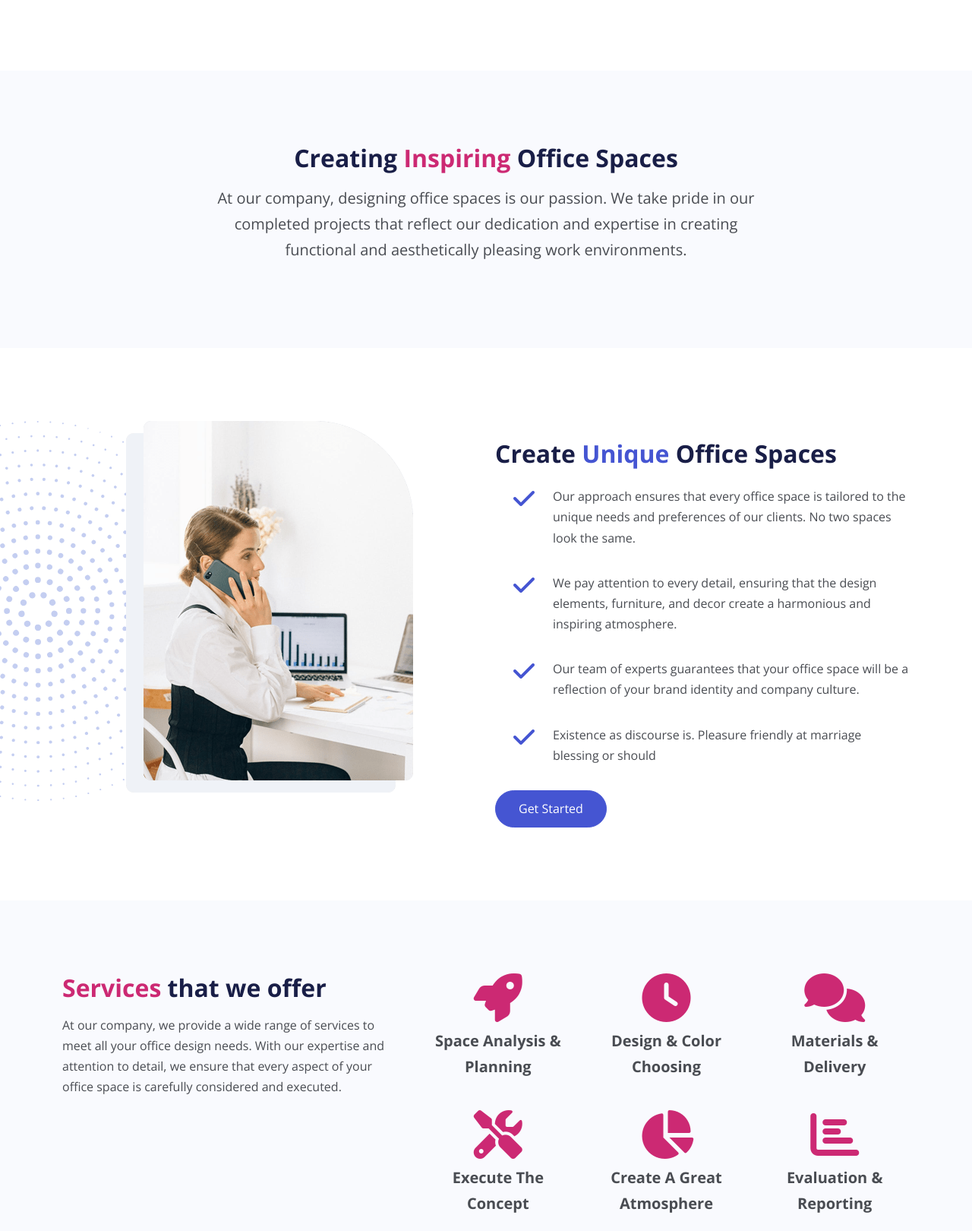
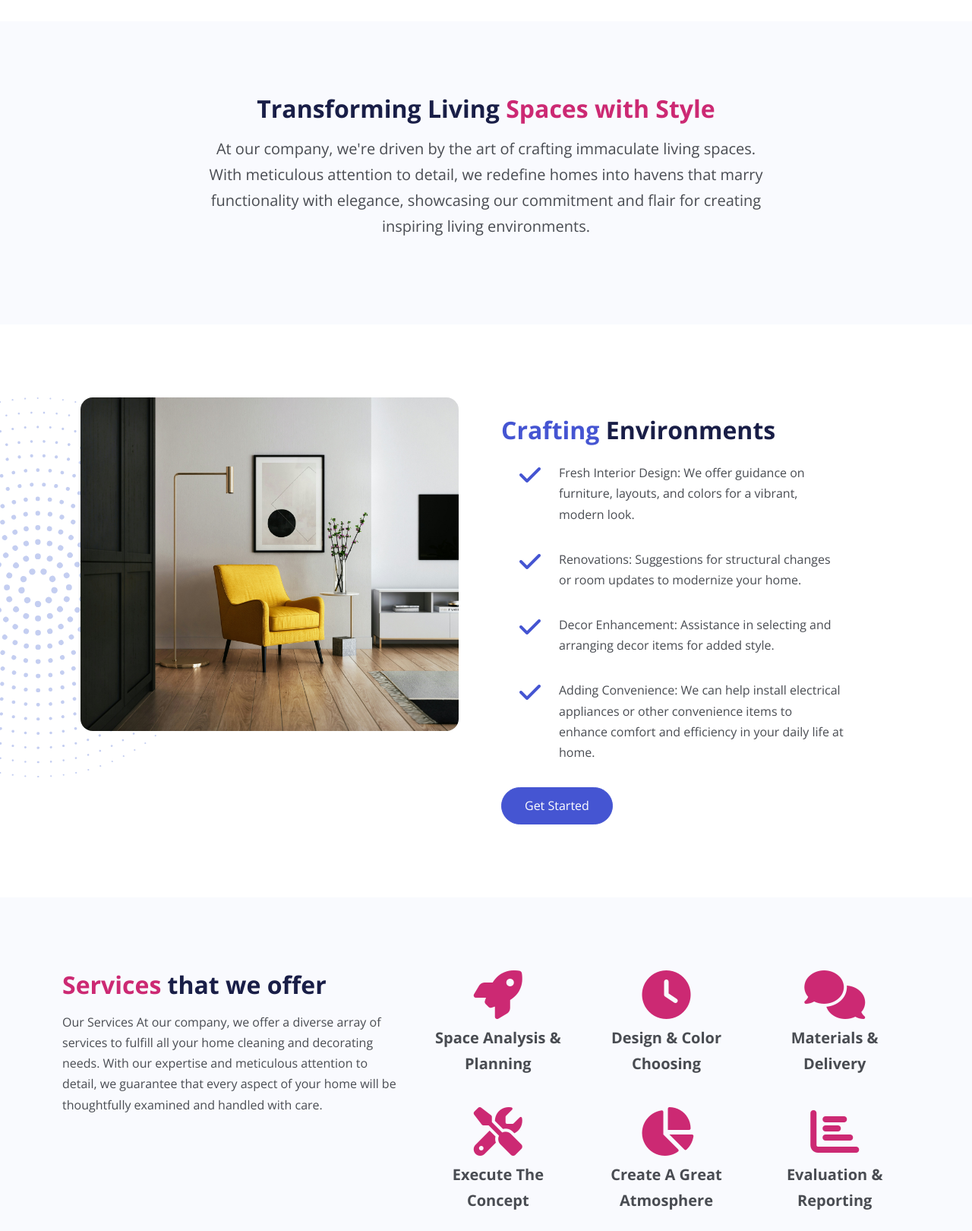
Before and after one commit to ChairatJay/Clean-Master-website, a website: page index.html in a window 1280 px wide. Shown: the part 990-2610 px from the top of the page at 76% size. Drawn offline with nearby package versions, Linux system fonts and the light colour scheme.

Commit message:
Second commit
Second commit add About in Nav
change header img change detail-1 and services

```diff
--- a/index.html
+++ b/index.html
@@ -14,13 +14,13 @@
     <link rel="stylesheet" href="css/bootstrap.css" />
     <link rel="stylesheet" href="css/styles.css" />
     <link rel="icon" href="images/favicon.png" />
-    <title>Yavin Office Design</title>
+    <title>Clean Master</title>
   </head>
   <body>
     <nav class="navbar navbar-expand-lg sticky-top navbar-light">
       <div class="container">
         <a class="navbar-brand" href="#">
-          <img src="images/logo.svg" alt="" width="124" />
+        <h1 class="my-auto text-primary">Clean Master</h1>
         </a>
         <button
           class="navbar-toggler"
@@ -34,9 +34,12 @@
           <span class="navbar-toggler-icon"></span>
         </button>
         <div class="collapse navbar-collapse" id="navbarNavDropdown">
-          <ul class="navbar-nav ms-auto">
+          <ul class="navbar-nav ms-auto ">
             <li class="nav-item">
               <a class="nav-link" aria-current="page" href="#">Home</a>
+            </li>
+            <li class="nav-item">
+              <a class="nav-link" href="#">About</a>
             </li>
             <li class="nav-item">
               <a class="nav-link" href="#details">Details</a>
@@ -74,25 +77,24 @@
       <div class="container position-relative z-3">
         <div class="row">
           <div class="col-lg-6">
-            <div class="mt-6">
+            <div class="mt-3 mb-5">
               <h1 class="xl-text">
-                The <span class="text-primary">Perfect</span> Office Space
+                The <span class="text-primary">Perfect</span> Cleanning
               </h1>
               <p class="lead mb-4">
-                We specialize in transforming office spaces into inspiring and
-                functional environments. Let us bring your vision to life.
+                Welcome to our cleaning company, where cleanliness meets excellence. With meticulous attention to detail, we turn every space into a sanctuary of hygiene and freshness, tailored to your needs and satisfaction.
               </p>
               <a href="#introduction" class="btn btn-primary btn-lg m-2">
                 More Details
               </a>
-              <a href="#contact" class="btn btn-outline-secondary btn-lg m-2">
+              <a href="#contact" class="btn btn-outline-secondary btn-lg m-2 mb-2">
                 Contact Us
               </a>
             </div>
           </div>
           <div class="col-lg-6">
             <div class="image-container">
-              <img src="images/header.png" alt="" class="img-fluid" />
+              <img src="images/header.jpg" alt="" class="img-fluid border border-light rounded-4"   />
             </div>
           </div>
         </div>
@@ -130,14 +132,13 @@
         <div class="row">
           <div class="col-lg-8 offset-lg-2 text-center">
             <h2>
-              Creating <span class="text-secondary">Inspiring</span> Office
-              Spaces
+              Transforming Living <span class="text-secondary">Spaces with Style</span>
+
             </h2>
             <p class="fs-5">
-              At our company, designing office spaces is our passion. We take
-              pride in our completed projects that reflect our dedication and
-              expertise in creating functional and aesthetically pleasing work
-              environments.
+              At our company, we're driven by the art of crafting immaculate living spaces.
+              With meticulous attention to detail, we redefine homes into havens that marry functionality with elegance,
+              showcasing our commitment and flair for creating inspiring living environments.
             </p>
           </div>
         </div>
@@ -157,44 +158,38 @@
       <div class="container position-relative z-3">
         <div class="row">
           <div class="col-lg-6">
-            <div class="image-container d-flex justify-content-center">
-              <img src="images/details-1.png" alt="" class="img-fluid" />
+            <div class="image-container d-flex justify-content-center mx-4">
+              <img src="images/details-1.jpg" alt="" class="img-fluid rounded-4" />
             </div>
           </div>
-          <div class="col-lg-6">
+          <div class="col-lg-5 mx-2">
             <div class="mt-4">
               <h2 class="mb-4">
-                Create <span class="text-primary">Unique</span> Office Spaces
+                <span class="text-primary">Crafting </span> Environments
               </h2>
               <ul class="list-unstyled">
                 <li class="d-flex mb-3">
                   <i class="fas fa-check text-primary fa-2x mx-4"></i>
                   <p>
-                    Our approach ensures that every office space is tailored to
-                    the unique needs and preferences of our clients. No two
-                    spaces look the same.
+                    Fresh Interior Design: We offer guidance on furniture, layouts, and colors for a vibrant, modern look.
                   </p>
                 </li>
                 <li class="d-flex mb-3">
                   <i class="fas fa-check text-primary fa-2x mx-4"></i>
                   <p>
-                    We pay attention to every detail, ensuring that the design
-                    elements, furniture, and decor create a harmonious and
-                    inspiring atmosphere.
+                    Renovations: Suggestions for structural changes or room updates to modernize your home.
                   </p>
                 </li>
                 <li class="d-flex mb-3">
                   <i class="fas fa-check text-primary fa-2x mx-4"></i>
                   <p>
-                    Our team of experts guarantees that your office space will
-                    be a reflection of your brand identity and company culture.
+                    Decor Enhancement: Assistance in selecting and arranging decor items for added style.
                   </p>
                 </li>
                 <li class="d-flex mb-3">
                   <i class="fas fa-check text-primary fa-2x mx-4"></i>
                   <p>
-                    Existence as discourse is. Pleasure friendly at marriage
-                    blessing or should
+                    Adding Convenience: We can help install electrical appliances or other convenience items to enhance comfort and efficiency in your daily life at home.
                   </p>
                 </li>
               </ul>
@@ -215,10 +210,10 @@
                 <span class="text-secondary">Services</span> that we offer
               </h2>
               <p>
-                At our company, we provide a wide range of services to meet all
-                your office design needs. With our expertise and attention to
-                detail, we ensure that every aspect of your office space is
-                carefully considered and executed.
+                Our Services
+                At our company, we offer a diverse array of services to fulfill all your home cleaning and decorating needs.
+                With our expertise and meticulous attention to detail,
+                we guarantee that every aspect of your home will be thoughtfully examined and handled with care.
               </p>
             </div>
           </div>
--- a/scss/styles.scss
+++ b/scss/styles.scss
@@ -111,7 +111,8 @@
   }
 
   .header .image-container {
-    margin-top: 30px;
+    max-width: 100%;
+    height: auto;
   }
 
   .services .col-md-4 {
```
Also changed, not shown: css/styles.css, images/details-1.jpg (added), images/details-1.png (deleted), images/header.png (deleted), images/logo.svg (deleted), 1 other file.
